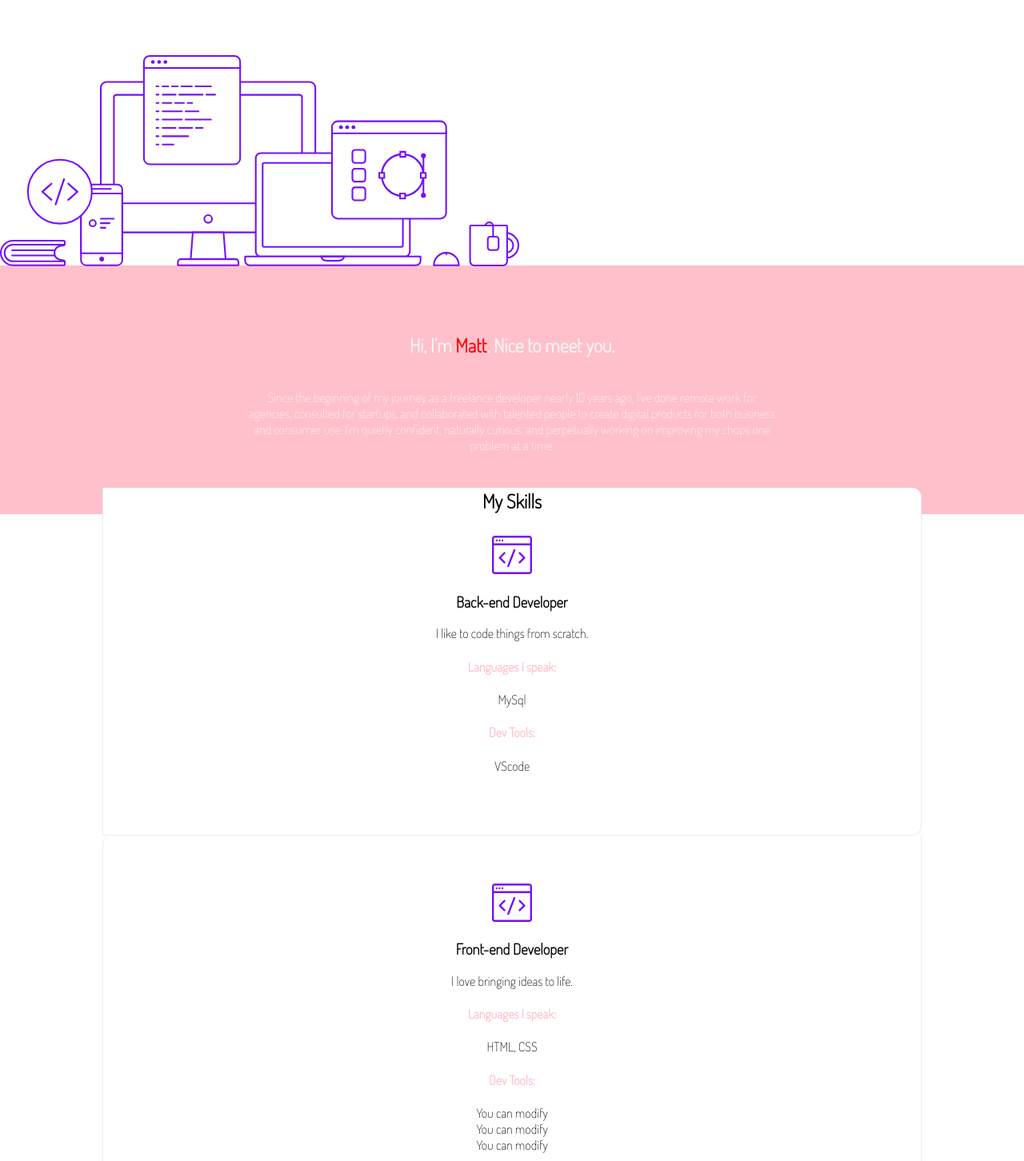
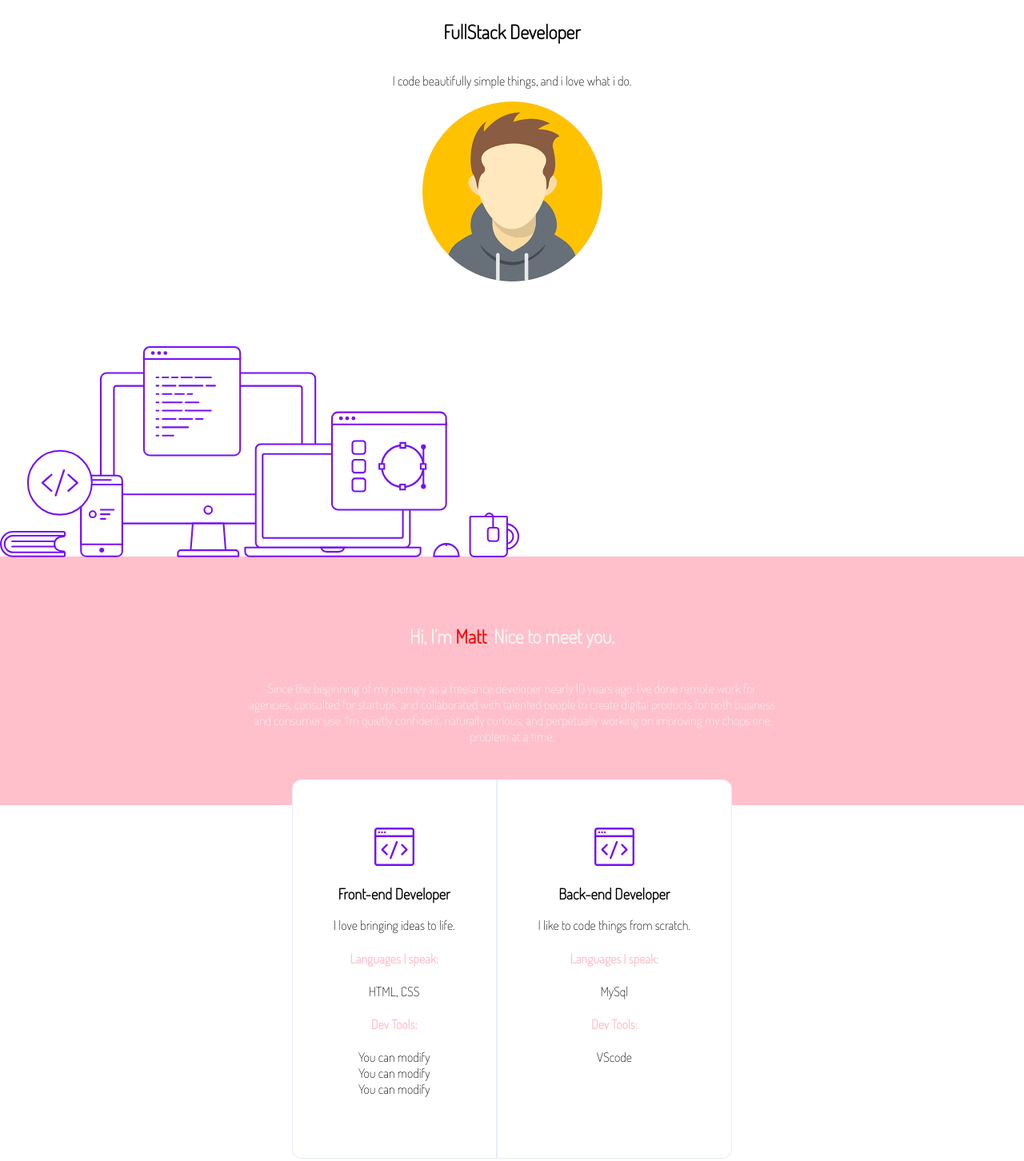
Before and after one commit to WildCodeSchool-2024-02/js-toulouse-checkpoint1, a website: page site/portfolio.html in a window 1280 px wide. Shown: the part 80-1532 px from the top of the page at 80% size. Drawn offline with Linux system fonts and the light colour scheme.

Commit message:
site step css ok

```diff
--- a/site/css/portfolio.css
+++ b/site/css/portfolio.css
@@ -108,3 +108,36 @@ p {
 .purple-text {
   color: var(--purple);
 }
+
+/* desktop */
+@media screen and (min-width: 700px) {
+nav {
+  justify-content: space-between;
+}
+.banner {
+  display: flex;
+  flex-direction: column;
+  align-items: center;
+}
+
+.skills {
+  display: flex;
+flex-direction: row-reverse;
+padding: 0;
+justify-content: center;
+}}
+/* desktop end*/
+
+/* mobile */
+@media screen and (max-width: 700px) {
+  .desktop {
+    display: none;
+  }
+  h1 {
+    padding-left: 1rem;
+  }
+  .banner img {
+    padding-left: 1rem;
+  }
+}
+/* mobile end*/
--- a/site/js/portfolio.js
+++ b/site/js/portfolio.js
@@ -0,0 +1,9 @@
+function changeAvatar(avatar) {
+    const img = document.getElementById(avatar)
+    document.addEventListener("click").classList.toggle()
+    // if (img.src == "image/avatar-bis.png") {
+    //     img.src = "image/avatar.png"
+    // } else {
+    //     img.src = "image/avatar-bis.png"
+    // }
+}
--- a/site/portfolio.html
+++ b/site/portfolio.html
@@ -20,6 +20,11 @@
     </header>
 
     <main>
+      <section class="banner">
+        <h1>FullStack Developer</h1>
+        <p>I code beautifully simple things, and i love what i do.</p>
+        <img onclick="changeAvatar" id= avatar src="image/avatar-bis.png" alt="avatar">
+      </section>
       <!-- First banner with title, description, avatar and image desktop -->
       <!-- You can use the avatar image on the folder image -->
       <section>
@@ -39,7 +44,7 @@
       <!-- Bloc of list of skill front end and back end -->
 
       <article class="skills">
-        <h2 class="skills--title">My Skills</h2>
+        <!-- <h2 class="skills--title">My Skills</h2> -->
           <section class="column">
               <img src="image/frontend.svg" alt="" />
               <h3>Back-end Developer</h3>
```
